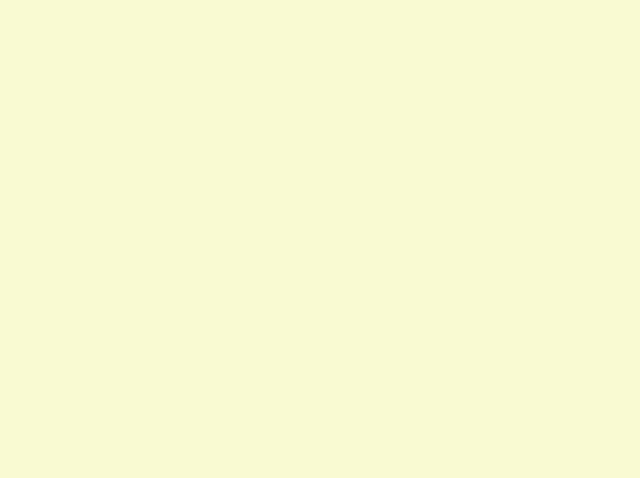
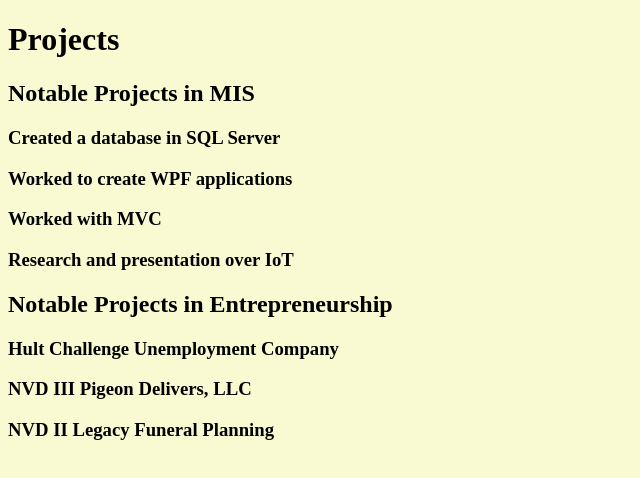
Before and after one commit to Addisonwcox-1/Addisonwcox-1.github.io, a plain HTML site: page Projects.html in a window 1280 px wide. Shown: the whole page, without its empty margins (0-640 px from the left). Drawn offline with Linux system fonts and the light colour scheme.

Commit message:
Adding pages

```diff
--- a/Projects.html
+++ b/Projects.html
@@ -7,6 +7,18 @@
     <title>Projects</title>
 </head>
 <body>
+    <h1>Projects</h1>
+    <h2>Notable Projects in MIS</h2>
+    <h3>Created a database in SQL Server</h3>
+    <h3>Worked to create WPF applications</h3>
+    <h3>Worked with MVC</h3>
+    <h3>Research and presentation over IoT</h3>
+
+    <h2>Notable Projects in Entrepreneurship</h2>
+    <h3>Hult Challenge Unemployment Company</h3>
+    <h3>NVD III Pigeon Delivers, LLC</h3>
+    <h3>NVD II Legacy Funeral Planning</h3>
+
 
 </body>
 </html>
```
Also changed, not shown: Index.html (+2 -2 lines), Skills.html (+12 -0 lines).
